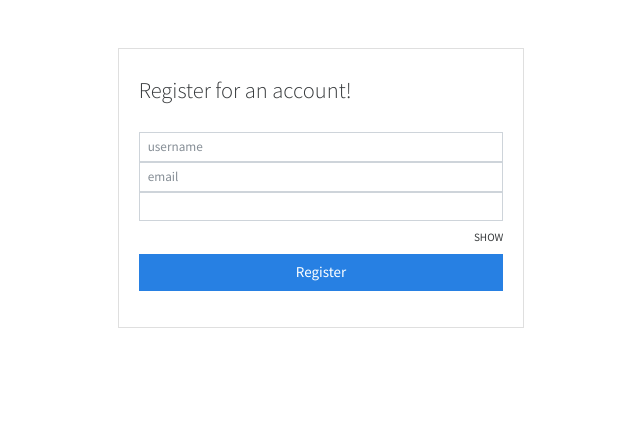
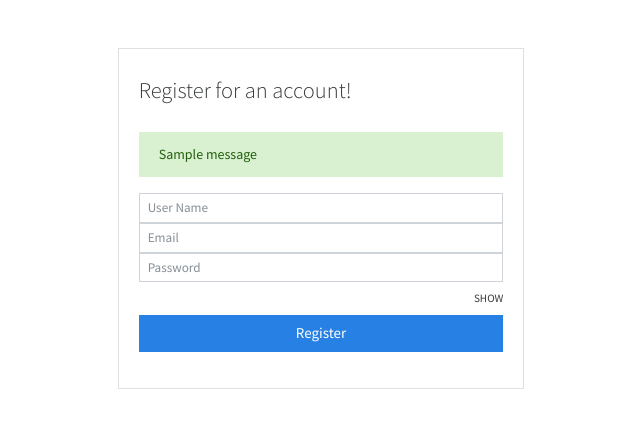
Before and after one commit to imran072/PGDIT-Project, a Django app: page /authentication/register in a window 1280 px wide. Shown: the top 428 px of the page, without its empty margins (319-959 px from the left). Run offline with Django 3.2, Linux system fonts and the light colour scheme; tables that the repository leaves empty hold one stand-in row (values such as "Sample post"); one stand-in notice (Sample message) is shown; some libraries are stand-ins or nearby versions.

Commit message:
adding user access control

```diff
--- a/expense-tracker/expensewebsite/authentication/urls.py
+++ b/expense-tracker/expensewebsite/authentication/urls.py
@@ -1,4 +1,4 @@
-from .views import RegistrationView,UsernameValidationView,EmailValidationView
+from .views import RegistrationView,UsernameValidationView,EmailValidationView,LoginView,LogoutView
 from django.urls import path
 from django.views.decorators.csrf import csrf_exempt
 
@@ -6,4 +6,6 @@ urlpatterns = [
     path('register',RegistrationView.as_view(),name="register"),
     path('validate-username',csrf_exempt(UsernameValidationView.as_view()),name="validate-username"),
     path('validate-email',csrf_exempt(EmailValidationView.as_view()),name="validate-email"),
+    path('login',LoginView.as_view(),name="login"),
+    path('logout',LogoutView.as_view(),name="logout"),
 ]
--- a/expense-tracker/expensewebsite/authentication/views.py
+++ b/expense-tracker/expensewebsite/authentication/views.py
@@ -1,9 +1,12 @@
-from django.shortcuts import render
+from django.shortcuts import render,redirect
 from django.views import View
 import json
 from django.http import JsonResponse
 from django.contrib.auth.models import User
 from validate_email import validate_email
+from django.contrib import messages
+from django.contrib import auth
+
 # Create your views here.
 
 class EmailValidationView(View):
@@ -13,7 +16,7 @@ class EmailValidationView(View):
         if not validate_email(email):
             return JsonResponse({'email_error':'email is not valid'}, status=400)
         if User.objects.filter(email=email):
-            return JsonResponse({'username_error':'email is already taken'}, status=409)
+            return JsonResponse({'email_error':'email is already taken'}, status=409)
         return JsonResponse({'email':True})
 
 
@@ -30,3 +33,49 @@ class UsernameValidationView(View):
 class RegistrationView(View):
     def get(self,request):
         return render(request,'authentication/register.html')
+    def post(self,request):
+        #get user data
+        #validate the data
+        #create account and save the user
+        username = request.POST['username']
+        email = request.POST['email']
+        password = request.POST['password']
+        context = {
+            'fieldValue' : request.POST
+        }
+        if not User.objects.filter(username=username).exists():
+            if not User.objects.filter(email=email).exists():
+                if len(password) < 8:
+                    messages.error(request,'Password should be at least 8 characters')
+                    return render(request,'authentication/register.html',context)
+                user = User.objects.create_user(username=username,email=email)
+                user.set_password(password)
+                user.save()
+                messages.success(request,'Account creation is successful!')
+                return render(request,'authentication/login.html')
+        return render(request,'authentication/register.html')
+
+class LoginView(View):
+    def get(self, request):
+        return render(request, 'authentication/login.html')
+    def post(self, request):
+        username = request.POST['username']
+        password = request.POST['password']
+
+        if username and password:
+            user=auth.authenticate(username=username,password=password)
+            if user:
+                if user.is_active:
+                    auth.login(request,user)
+                    messages.success(request, 'Welcome, ' +user.username)
+                    return redirect('expense')
+            messages.error(request,'Invalid credentials. Please try again.')
+            return render(request, 'authentication/login.html')
+        messages.error(request, 'Please fill all fields')
+        return render(request, 'authentication/login.html')
+
+class LogoutView(View):
+    def post(self, request):
+        auth.logout(request)
+        messages.success(request,'You have been logout from your account')
+        return redirect('login')
--- a/expense-tracker/expensewebsite/expense/urls.py
+++ b/expense-tracker/expensewebsite/expense/urls.py
@@ -2,6 +2,6 @@ from django.urls import path
 from . import views
 
 urlpatterns = [
-    path('', views.index, name="expenses"),
+    path('', views.index, name="expense"),
     path('add-expense', views.add_expense, name="add-expenses")
 ]
--- a/expense-tracker/expensewebsite/expense/views.py
+++ b/expense-tracker/expensewebsite/expense/views.py
@@ -1,6 +1,7 @@
 from django.shortcuts import render
+from django.contrib.auth.decorators import login_required
 
-# Create your views here.
+@login_required(login_url='authentication/login')
 def index(request):
     return render(request,'expense/index.html')
 
--- a/expense-tracker/expensewebsite/expensewebsite/settings.py
+++ b/expense-tracker/expensewebsite/expensewebsite/settings.py
@@ -11,6 +11,7 @@ https://docs.djangoproject.com/en/3.2/ref/settings/
 """
 
 from pathlib import Path,os
+from django.contrib import messages
 
 # Build paths inside the project like this: BASE_DIR / 'subdir'.
 BASE_DIR = Path(__file__).resolve().parent.parent
@@ -131,3 +132,7 @@ STATIC_ROOT = os.path.join(BASE_DIR,'static')
 # https://docs.djangoproject.com/en/3.2/ref/settings/#default-auto-field
 
 DEFAULT_AUTO_FIELD = 'django.db.models.BigAutoField'
+
+MESSAGE_TAGS = {
+    messages.ERROR: 'danger'
+}
--- a/expense-tracker/expensewebsite/expensewebsite/static/js/register.js
+++ b/expense-tracker/expensewebsite/expensewebsite/static/js/register.js
@@ -4,6 +4,7 @@ const emailField=document.querySelector("#emailField");
 const emailFeedback=document.querySelector("#email-feedback");
 const passwordField = document.querySelector("#passwordField");
 const togglePassword=document.querySelector(".togglePassword");
+const submitHandler=document.querySelector(".submit-btn");
 
 const handleToggle = (e) => {
     if (togglePassword.textContent === "SHOW") {
@@ -33,7 +34,9 @@ usernameField.addEventListener("keyup", (e) => {
             usernameField.classList.add("is-invalid");
             usernameFeedback.style.display='block';
             usernameFeedback.innerHTML=`<p>${data.username_error}</p>`;
-          }
+            submitHandler.disabled = true;
+          } else {
+            submitHandler.disabled = false;}
         });
     }
   });
@@ -54,7 +57,9 @@ usernameField.addEventListener("keyup", (e) => {
             emailField.classList.add("is-invalid");
             emailFeedback.style.display='block';
             emailFeedback.innerHTML=`<p>${data.email_error}</p>`;
-          }
+            submitHandler.disabled = true;
+          }else {
+            submitHandler.disabled = false;}
         });
     }
   });
--- a/expense-tracker/expensewebsite/templates/authentication/register.html
+++ b/expense-tracker/expensewebsite/templates/authentication/register.html
@@ -12,15 +12,17 @@
     <div class="card-title py-2">
     <h4>Register for an account!</h4>
     </div>
-    <form action="" method="post">
+    <form action="{% url 'register' %}" method="post">
+    {% csrf_token %}
+    {% include "partials/_messages.html" %}
     <div class="form-group">
-    <input type="text" name="username" placeholder="username" id="usernameField" class="form-control form-control-sm">
+    <input type="text" name="username" placeholder="User Name" id="usernameField" value = "{{fieldValue.username}}" class="form-control form-control-sm">
     <div class="invalid-feedback" id="username-feedback" style="display:none"></div>
-    <input type="email" name="email" placeholder="email" id="emailField" class="form-control form-control-sm">
+    <input type="email" name="email" placeholder="Email" id="emailField" value = "{{fieldValue.email}}" class="form-control form-control-sm">
     <div class="invalid-feedback" id="email-feedback" style="display:none"></div>
-    <input type="password" name="password" id="passwordField" class="form-control form-control-sm">
+    <input type="password" placeholder="Password" name="password" id="passwordField" class="form-control form-control-sm">
     <small class="float-right py-2 togglePassword">SHOW</small>
-    <input type="submit" value="Register" class='btn btn-block btn-primary'>
+    <input type="submit" value="Register" class='btn btn-block btn-primary submit-btn'>
     </div>
 
     </form>
--- a/expense-tracker/expensewebsite/templates/base.html
+++ b/expense-tracker/expensewebsite/templates/base.html
@@ -26,11 +26,13 @@
     <input class="form-control form-control-dark w-100" type="text" placeholder="Search" aria-label="Search">
     <ul class="navbar-nav px-3">
       <li class="nav-item text-nowrap">
-        <a class="nav-link" href="#">Sign out</a>
+        <form action="{% url 'logout' %}" method="POST">
+        {% csrf_token %}
+        <input  type="submit" value="Sign out">
+      </form>
       </li>
     </ul>
   </nav>
-
   <div class="container-fluid">
     <div class="row">
       {% include 'partials/_sidebar.html' %}
--- a/expense-tracker/expensewebsite/templates/expense/index.html
+++ b/expense-tracker/expensewebsite/templates/expense/index.html
@@ -3,6 +3,10 @@
 
 
 {% block content %}
+
+<div class="container">
+
+{% include "partials/_messages.html" %}
 
 <h1>Expense List</h1>
 
@@ -14,4 +18,5 @@
     <li class="list-group-item">Bought Cake</li>
     <li class="list-group-item">Bought Cake</li>
 </ul>
+</div>
 {% endblock content %}
--- /dev/null
+++ b/expense-tracker/expensewebsite/templates/partials/_messages.html
@@ -0,0 +1,9 @@
+{% if messages %}
+<div class="messages">
+    {% for message in messages %}
+    <p {% if message.tags %} class="alert alert-sm alert-{{ message.tags }}"{% endif %}>
+        {{ message }}
+    </p>
+    {% endfor %}
+</div>
+{% endif %}
```
Also changed, not shown: expense-tracker/expensewebsite/templates/authentication/login.html (+36 -5 lines).
